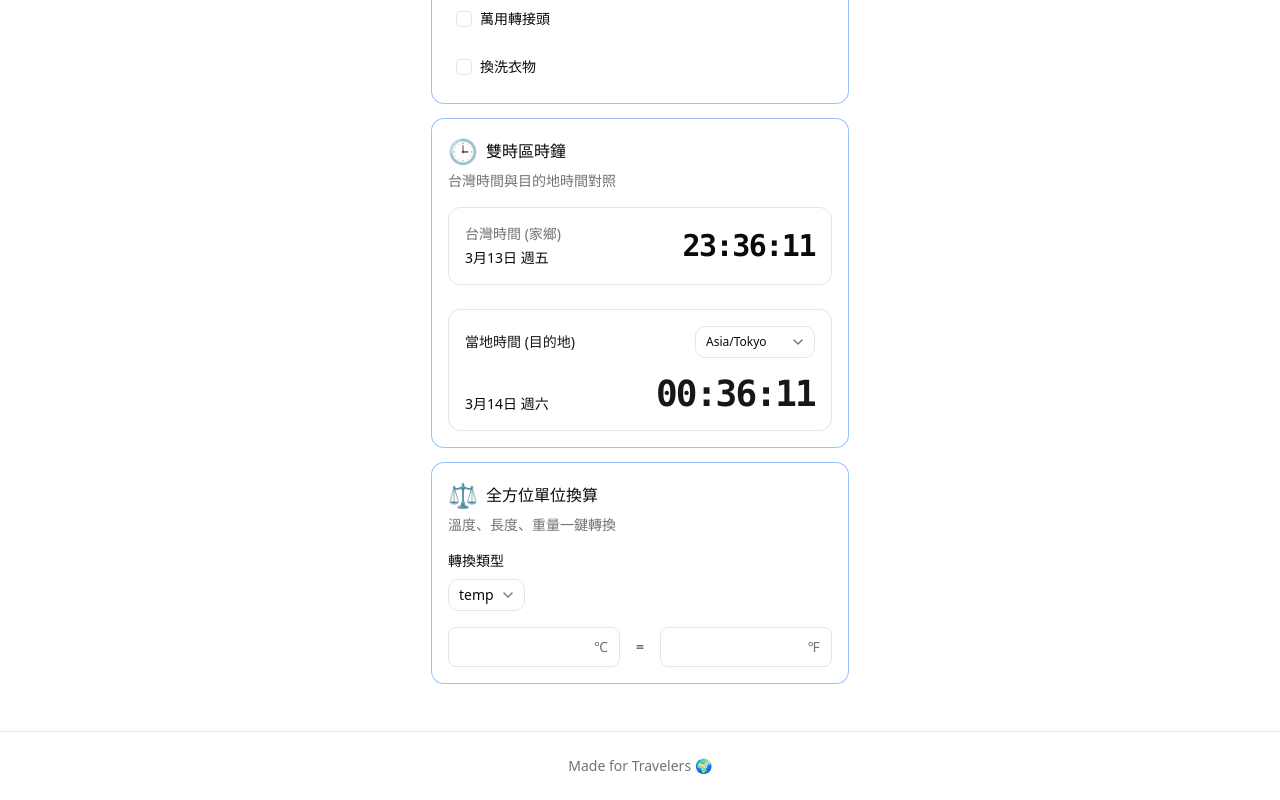
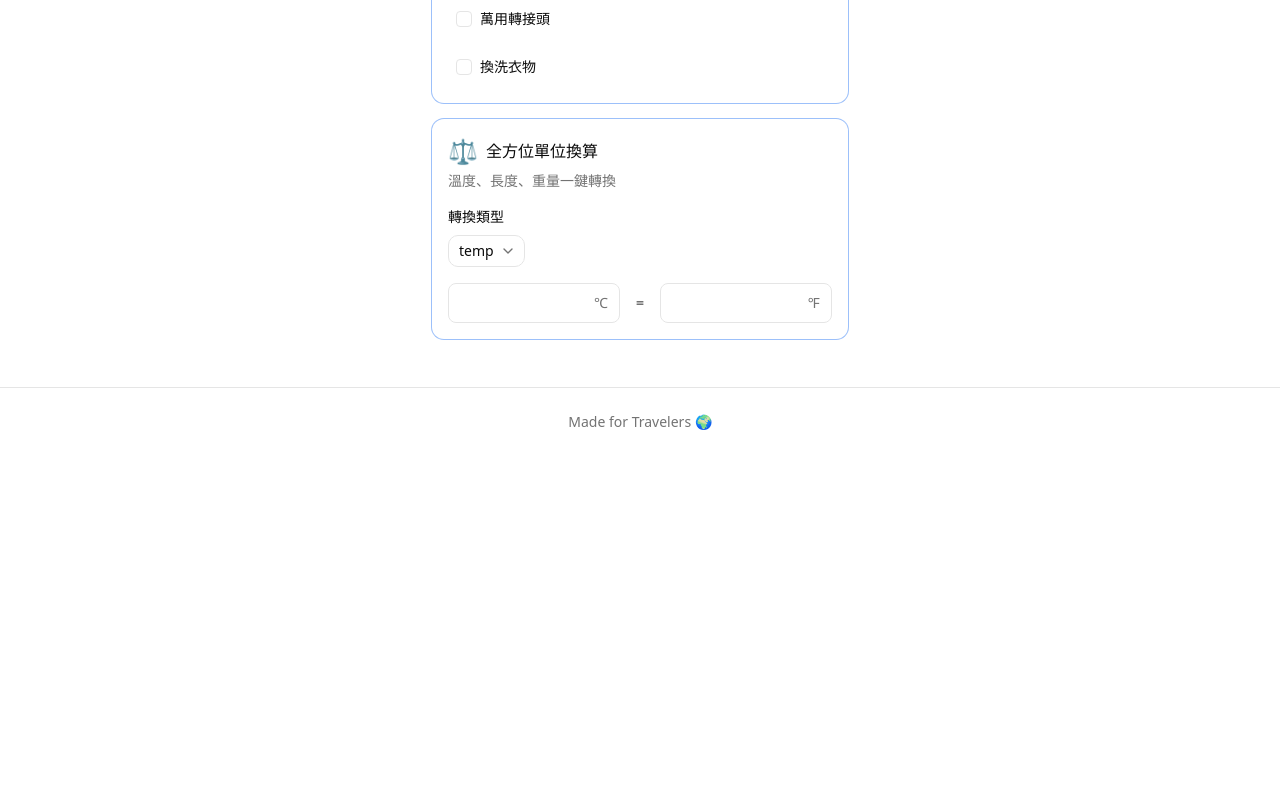
Before and after one commit to easylive1989/travel-toolkit, a React (Vite) app: page / in a window 1280 px wide. Shown: the part 1407-2207 px from the top of the page. After the commit the page ends 1863 px from the top, so only its background shows below. Built offline with nearby package versions, Linux system fonts and the light colour scheme.

Commit message:
chore: remove DualClock, EmergencyNumbers, and VisaInfo tools
Cleaned up imports and removed the tools from the UI configuration to simplify the application.

```diff
--- a/src/App.tsx
+++ b/src/App.tsx
@@ -21,11 +21,8 @@ import { SizeGuide } from '@/features/life/SizeGuide'
 
 // Time
 import { PackingList } from '@/features/time/PackingList'
-import { DualClock } from '@/features/time/DualClock'
-import { VisaInfo } from '@/features/time/VisaInfo'
 
 // Security
-import { EmergencyNumbers } from '@/features/security/EmergencyNumbers'
 import { SurvivalPhrases } from '@/features/security/SurvivalPhrases'
 
 const ALL_CARDS = [
@@ -37,11 +34,8 @@ const ALL_CARDS = [
 
   // ✈️ 行前 (Time/Plan)
   { id: 'packing-list', category: '✈️ 行前', label: '🧳 行李清單', component: <PackingList /> },
-  { id: 'visa-info', category: '✈️ 行前', label: '🛂 簽證資訊', component: <VisaInfo /> },
-  { id: 'dual-clock', category: '✈️ 行前', label: '🕒 雙城時鐘', component: <DualClock /> },
 
   // 🛡️ 安全 (Security)
-  { id: 'emergency-numbers', category: '🛡️ 安全', label: '🆘 緊急電話', component: <EmergencyNumbers /> },
   { id: 'survival-phrases', category: '🛡️ 安全', label: '🗣️ 旅遊字卡', component: <SurvivalPhrases /> },
 
   // 💡 生活 (Life)
@@ -73,11 +67,11 @@ function loadGroups(): Group[] {
       if (Array.isArray(parsed) && parsed.length > 0) return parsed
     }
   } catch {}
-  // 預設給精選的五個工具
+  // 預設給精選的四個工具
   return [{
     id: 'default',
     name: '預設',
-    cardIds: ['exchange-rate', 'dual-clock', 'packing-list', 'ledger', 'unit-converter']
+    cardIds: ['exchange-rate', 'packing-list', 'ledger', 'unit-converter']
   }]
 }
 
```
